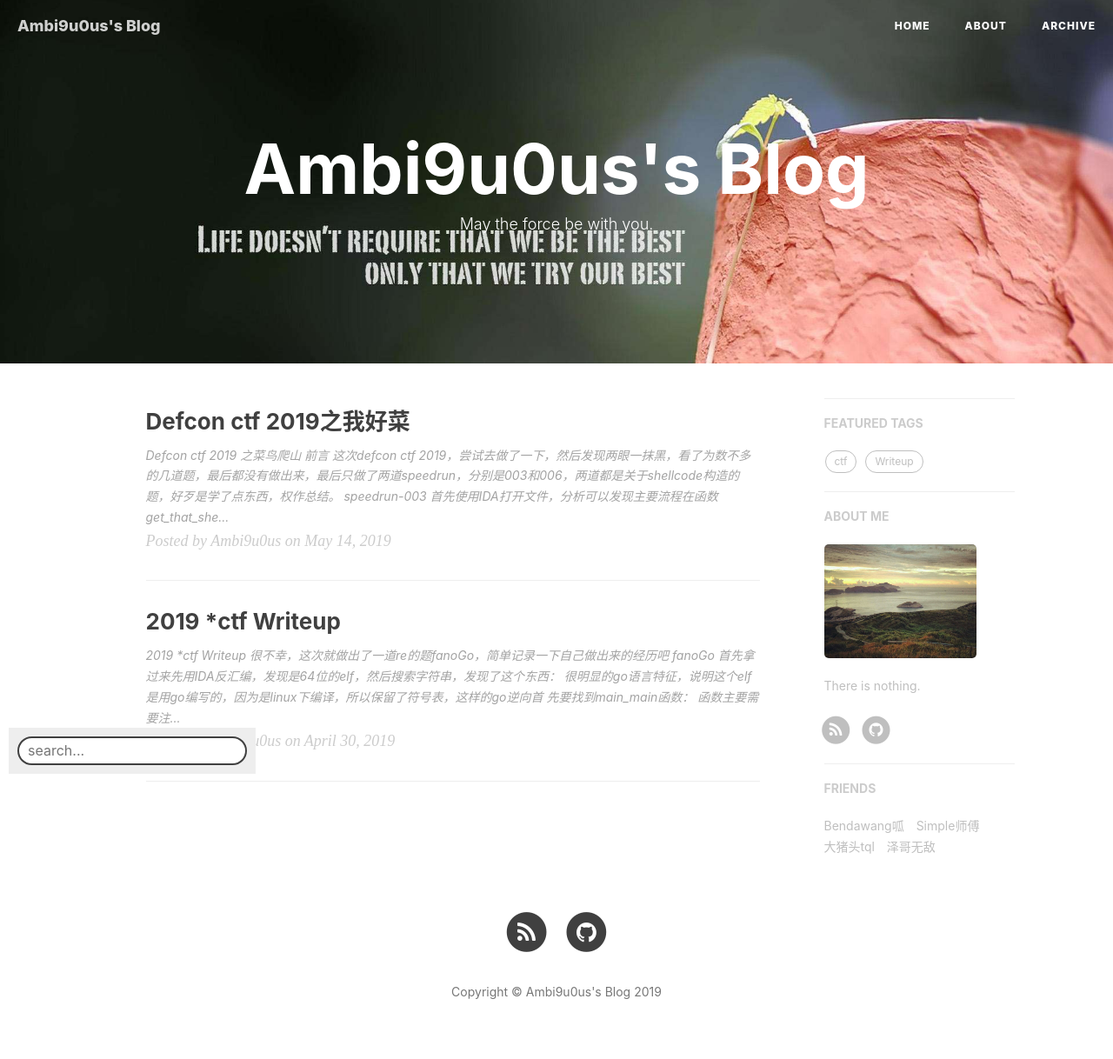
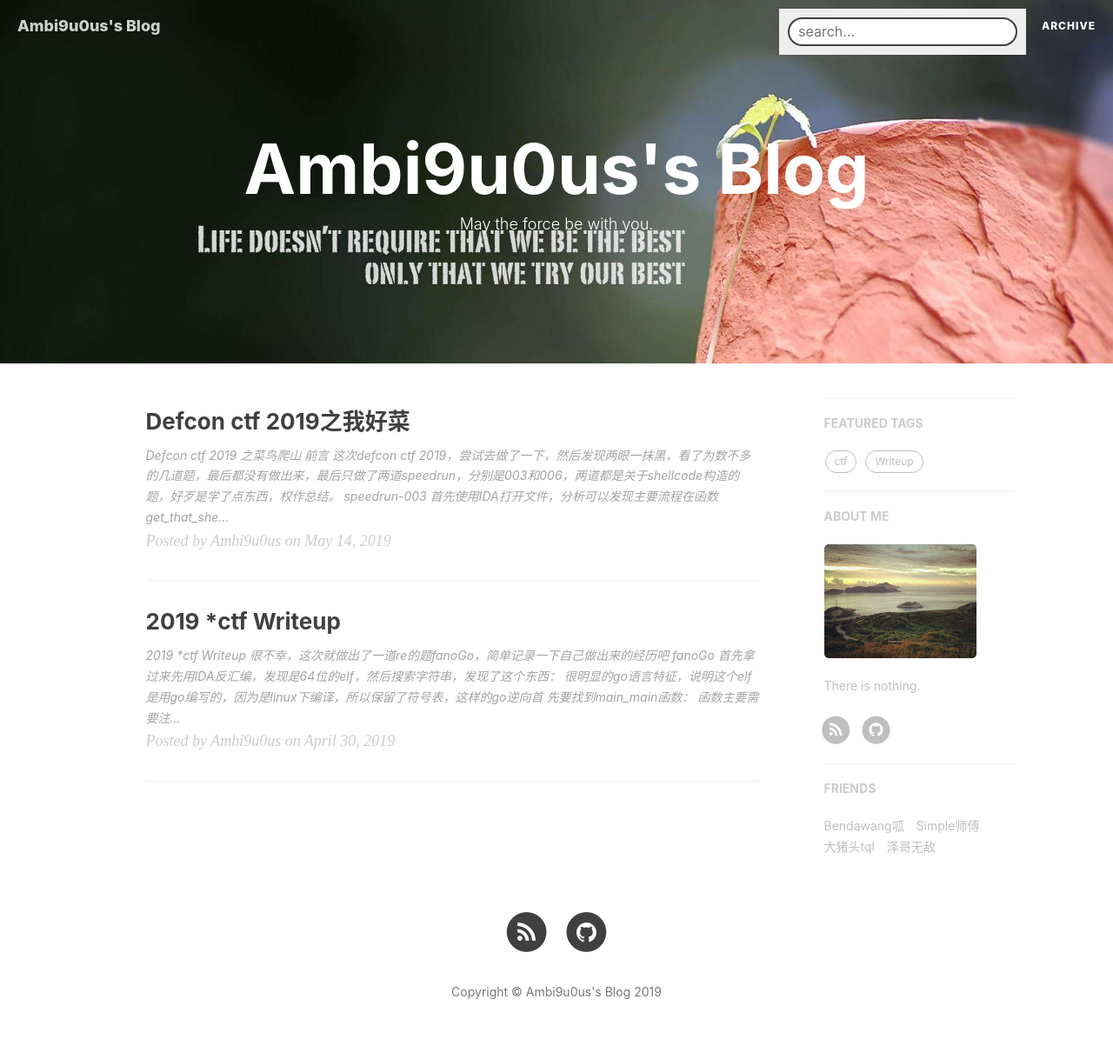
Before and after one commit to Ambi9u0us/Ambi9u0us, a Jekyll site: the page built from index.html, in a window 1280 px wide. Shown: the whole page at 87% size. Built offline with Jekyll 4.4.1, drawn with Linux system fonts in a browser that asks for light colours; nearby versions of some CDN libraries; the list of posts is cut into pages by our own code; comment, search, counter and statistics services are not loaded.

Commit message:
Update nav.html

```diff
--- a/_includes/nav.html
+++ b/_includes/nav.html
@@ -39,7 +39,7 @@
 </nav>
 
 <!-- HTML elements for search-->
-<div id="search-container" style="float:left;position: fixed;left:10px; bottom:10px; z-index:999999;background:#eeeeee;padding:10px 10px 0px 10px;">
+<div id="search-container" style="float:right;position: fixed;right:100px; top:10px; z-index:999999;background:#eeeeee;padding:10px 10px 0px 10px;">
   <input type="text" id="search-input" placeholder="search..." style="border:2px solid;border-radius:25px;padding-left:10px !important;" >
   <ul id="results-container" style="max-width:300px;"></ul>
 </div>
```
